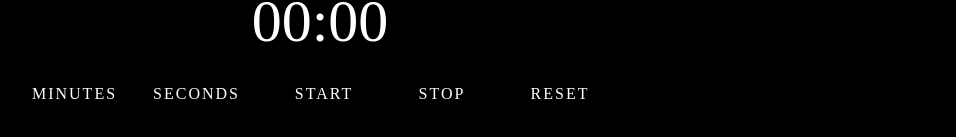
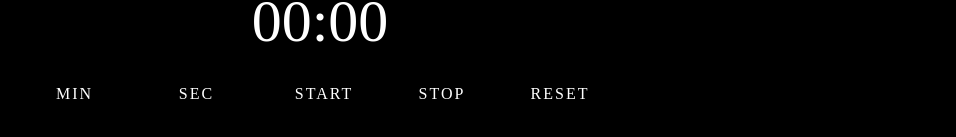
Before and after one commit to stepansilinets/timerNetz, a plain HTML site: page index.html in a window 1280 px wide. Shown: the part 391-528 px from the top of the page, without its empty margins (320-1276 px from the left). Drawn offline with Linux system fonts and the light colour scheme; a web font is replaced by a local one.

Commit message:
Update index.html

```diff
--- a/index.html
+++ b/index.html
@@ -11,8 +11,8 @@
     <div class="container">
         <h1 id="time">T I M E R netz</h1>
         <div id="timer">00:00</div>
-        <input type="number" id="minutes" class="timer" placeholder="MINUTES" min="0">
-        <input type="number" id="seconds" class="timer" placeholder="SECONDS" min="0" max="59">
+        <input type="number" id="minutes" class="timer" placeholder="MIN" min="0">
+        <input type="number" id="seconds" class="timer" placeholder="SEC" min="0" max="59">
         <button class="main__button" id="start">START</button>
         <button class="main__button" id="stop">STOP</button>
         <button class="main__button" id="reset">RESET</button>
```
